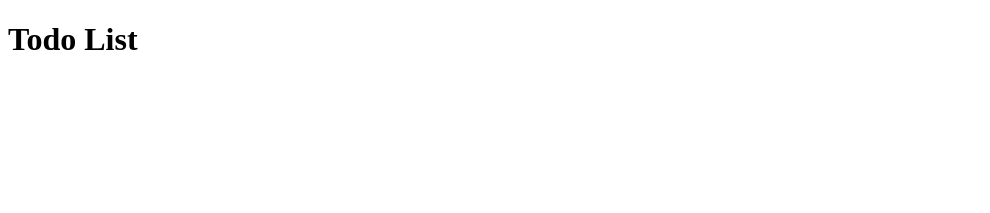
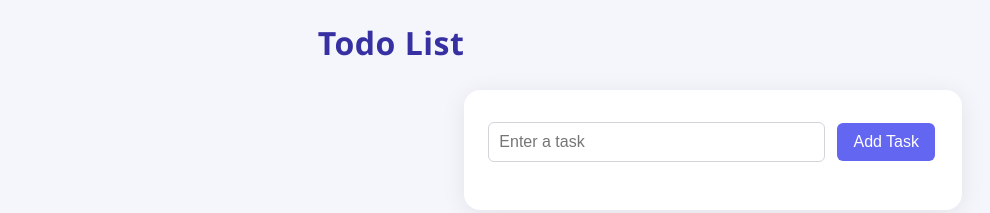
Before and after one commit to CastilhoMatheus/todo-roadmap, a plain HTML site: page index.html in a window 1280 px wide. Shown: the whole page, without its empty margins (0-990 px from the left). Drawn offline with Linux system fonts and the light colour scheme.

Commit message:
input, button, and task list container

```diff
--- a/index.html
+++ b/index.html
@@ -8,5 +8,10 @@
   </head>
   <body>
     <h1>Todo List</h1>
+    <div class="todo-container">
+      <input type="text" id="taskInput" placeholder="Enter a task" />
+      <button id="addTaskBtn">Add Task</button>
+      <ul id="taskList"></ul>
+    </div>
   </body>
 </html>
--- a/style.css
+++ b/style.css
@@ -0,0 +1,84 @@
+body {
+  font-family: "Segoe UI", Arial, sans-serif;
+  background: #f4f6fb;
+  min-height: 100vh;
+  display: flex;
+  justify-content: center;
+  align-items: flex-start;
+  margin: 0;
+}
+h1 {
+  font-size: 2rem;
+  font-weight: 600;
+  color: #3730a3;
+  margin-bottom: 24px;
+  text-align: center;
+  letter-spacing: 0.5px;
+}
+
+.todo-container {
+  width: 450px;
+  background: #fff;
+  border-radius: 16px;
+  box-shadow: 0 4px 24px rgba(0, 0, 0, 0.08);
+  padding: 32px 24px 24px 24px;
+  margin-top: 90px;
+}
+
+#taskInput {
+  width: 70%;
+  padding: 10px;
+  border: 1px solid #d1d5db;
+  border-radius: 6px;
+  font-size: 16px;
+  outline: none;
+  transition: border 0.2s;
+}
+
+#taskInput:focus {
+  border-color: #6366f1;
+}
+
+#addTaskBtn {
+  padding: 10px 16px;
+  background: #6366f1;
+  color: #fff;
+  border: none;
+  border-radius: 6px;
+  font-size: 16px;
+  cursor: pointer;
+  margin-left: 8px;
+  transition: background 0.2s;
+}
+
+#addTaskBtn:hover {
+  background: #4f46e5;
+}
+
+#taskList {
+  margin-top: 24px;
+  list-style-type: none;
+  padding: 0;
+}
+
+#taskList li {
+  background: #f1f5f9;
+  margin-bottom: 12px;
+  padding: 12px 16px;
+  border-radius: 6px;
+  font-size: 16px;
+  display: flex;
+  align-items: center;
+  justify-content: space-between;
+  transition: background 0.2s;
+}
+
+#taskList li:hover {
+  background: #e0e7ef;
+}
+
+#taskList li.completed {
+  text-decoration: line-through;
+  color: #94a3b8;
+  background: #e5e7eb;
+}
```
